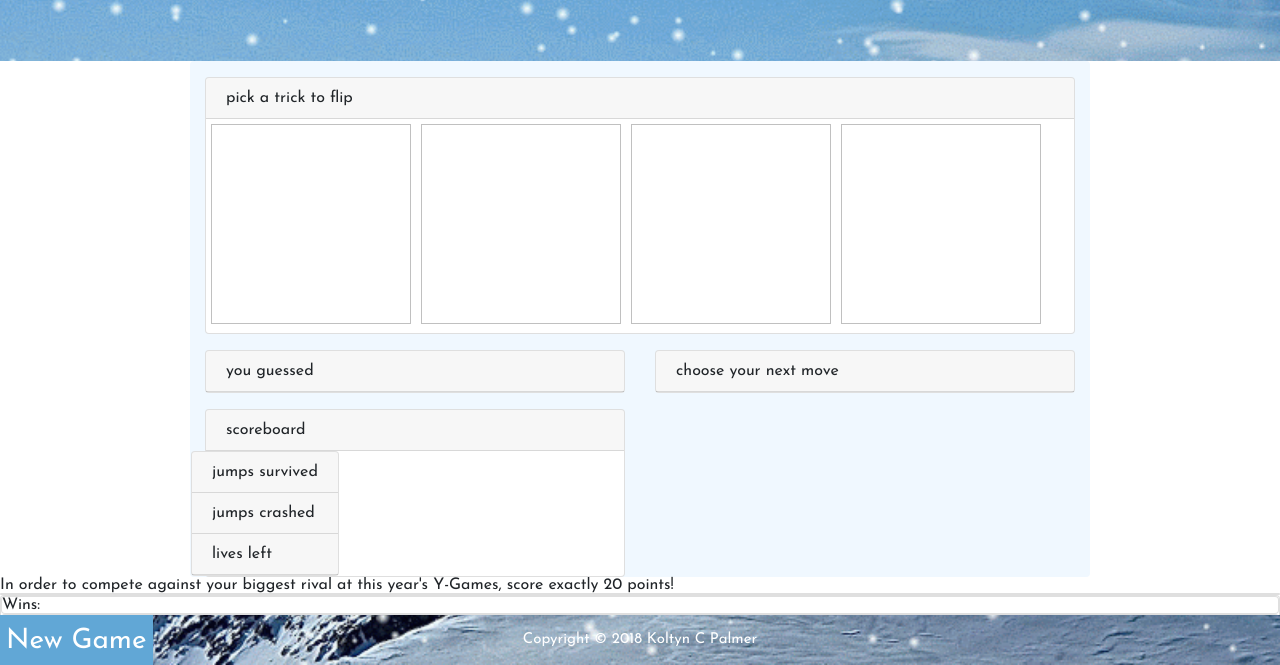
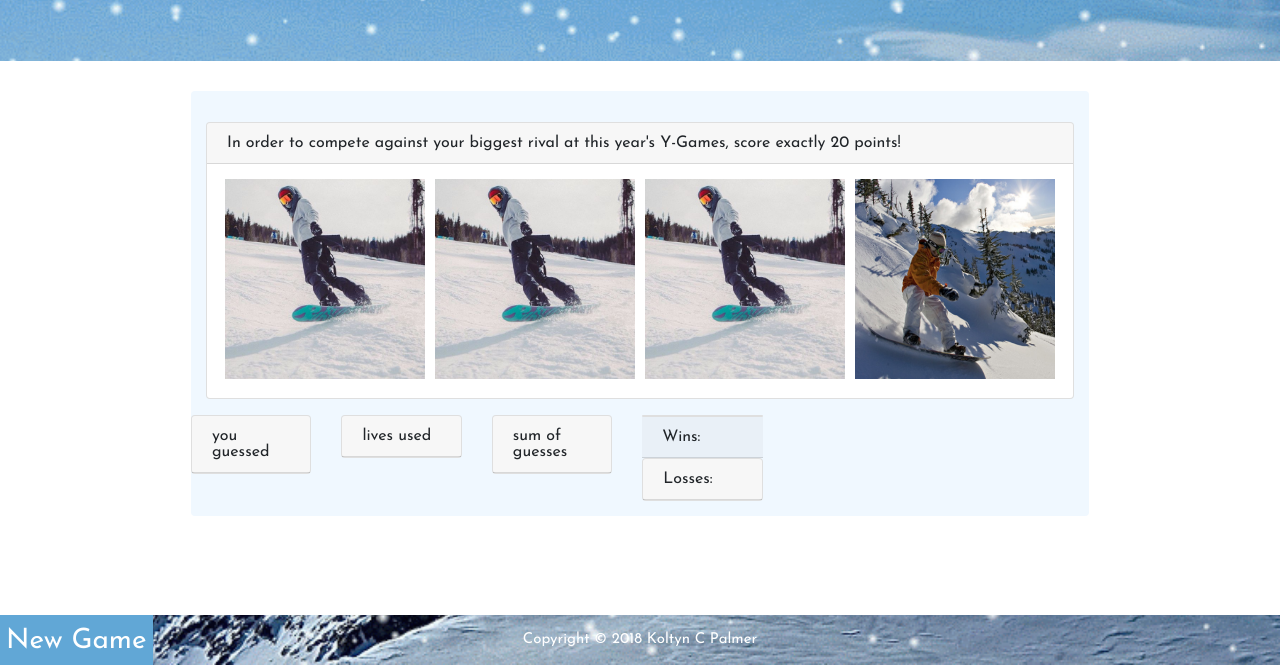
Before and after one commit to owlRogue/week-4-game, a plain HTML site: page index.html in a window 1280 px wide. Shown: the part 135-800 px from the top of the page. Drawn offline with nearby package versions, Linux system fonts and the light colour scheme.

Commit message:
counters under maint

```diff
--- a/assets/css/style.css
+++ b/assets/css/style.css
@@ -3,12 +3,14 @@
   height: 200px;
   margin: 5px;
   overflow: hidden;
-
 }
 
 #tricks {
     display: inline;
-
+    margin-top: 10px;
+    margin-bottom: 10px;
+    margin-left: auto;
+    margin-right: auto;
   }
 
 .container {
@@ -16,7 +18,9 @@
   border-color: slategray;
   border-radius: 4px;
   background-color: aliceblue;
-  max-width: 900px;
+  max-width: 898px;
+  margin-top: 30px;
+  padding: 15px;
 }
 
 .coverAll {
--- a/assets/javascript/game.js
+++ b/assets/javascript/game.js
@@ -4,20 +4,25 @@ var targetNumber = Math.floor(Math.random() * 101) + 20;
 var trickCount = 0;
 var wins = 0;
 var losses = 0;
-var pointCounter = 1;
-var src = "src"
+var pointCounter = 0;
+var src = "src";
 var imgFiles = [
-  ("/Users/koltynpalmer/dev/class_dev/homework/week-4-game/assets/images/bowl.png"),
-  ("/Users/koltynpalmer/dev/class_dev/homework/week-4-game/assets/images/grab.png"),
-  ("assets/images/ollie.png"),
-  ("assets/images/butters.png"),
-  ("assets/images/rail.png"),
-  ("assets/images/handsflip.png"),
-  ("assets/images/resort.jpg"),
-  ("assets/images/cliffdrop.png")
+  "assets/images/bowl.png",
+  "assets/images/grab.png",
+  "assets/images/ollie.png",
+  "assets/images/butters.png",
+  "assets/images/rail.png",
+  "assets/images/handsflip.png",
+  "assets/images/resort.jpg",
+  "assets/images/cliffdrop.png"
 ];
 
-$("#number-to-guess").text(
+var endImgs = [
+    "<img src='assets/images/youwin.gif'>",
+    "<img src='assets/images/youlose.gif'>"
+];
+
+$("#score-to-beat").text(
   "In order to compete against your biggest rival at this year's Y-Games, score exactly " +
     targetNumber +
     " points!"
@@ -28,13 +33,13 @@ var tricks = $("#tricks");
 for (var i = 0; i < 4; i++) {
   var randomImage = imgFiles[Math.floor(Math.random() * imgFiles.length)];
 
-  randomImage = imageTrick;
+  imageTrick = randomImage;
 
   //var imgURL = randomImage;
   // Next we create a for loop to create a trick image for every numberOption.
   var imageTrick = $("<img>"); // For each iteration, we will create an imageTrick
   imageTrick.addClass("trick-image"); // First each trick will be given the class ".trick-image". This will allow the CSS to take effect.
-  imageTrick.attr('"' + src + '"' + '=' + '"' + randomImage + '"'); // Lastly, each trick image (with all it classes and attributes) will get added to the page.
+  imageTrick.attr("src", randomImage); // Lastly, each trick image (with all it classes and attributes) will get added to the page.
   imageTrick.attr("data-trickvalue", numberOptions); // Each imageTrick will be given a data attribute called data-trickvalue. This data attribute will be set equal to the array value.
   // This time, our click event applies to every single trick on the page. Not just one.
   // Each imageTrick will be given an src link to a random trick image
@@ -44,34 +49,46 @@ for (var i = 0; i < 4; i++) {
 // This time, our click event applies to every single crystal on the page. Not just one.
 tricks.on("click", ".trick-image", function() {
   // Determining the trick's value requires us to extract the value from the data attribute. Using the $(this) keyword specifies that we should be extracting the trick value of the clicked trick. Using the .attr("data-trickvalue") allows us to grab the value out of the "data-trickvalue" attribute.
+  for (var i = 0; i < 4; i++) {
+    var trickValue = $(this).attr("data-trickvalue");
+        }
 
-  var trickValue = $(this).attr("data-trickvalue");
-  trickValue = parseInt(trickValue); //Since attributes on HTML elements are strings, we must convert it to an  integer before adding to the pointCounter
+      trickValue = parseInt(trickValue); //Since attributes on HTML elements are strings, we must convert it to an  integer before adding to the pointCounter
 
-  $("guess").text("trickValue: " + trickValue);
+        $("#guess").text("trickValue: " + trickValue);
+        $("#trick-tries").text(trickCount);
+        trickCount++;
 
-  $("#guess").text(trickCount);
+        $("#guessSum").text("New score: " + pointCounter);
+            console.log("after " + pointCounter);
 
-  //console.log("b4 " + pointCounter);
-
-  console.log(trickValue);
-
-  pointCounter = trickValue + pointCounter; // Every click, from every trick adds to the global pointCounter. We then add the trickValue to the user's "pointCounter" which is a global variable.
-  console.log("after " + pointCounter);
-
-  $("#guess").text("New score: " + pointCounter); // All of the same game win-lose logic applies. So the rest remains unchanged.
+            pointCounter = trickValue + pointCounter;
+                console.log(trickValue);
 
   if (pointCounter === targetNumber) {
     alert("You win!");
     wins++; //  Increment wins by one.
     $("#win-lose").html("<h2>Winner!</h2>"); //  Find the div with an id of win-lose. Update it with an h2 of "Winner!"
     $("#wins").html("<h3>" + wins + "</h3>"); //  Find the div with an id of wins. Update it with the value of the wins variable.
-    $(".coverAll").html("<img src='assets/images/backcountry.gif'>"); //  Find the div with an id of winImage. Update it with an h2 of "Winner!"
+    $(".coverAll").show(endImgs[0]); //  Find the div with an id of winImage. Update it with an h2 of "Winner!"
+    reset();
   } else if (pointCounter >= targetNumber) {
     alert("You lose!!");
     losses++; //  Increment losses by one.
-    $("#win-lose").html("<h2>Wipe Out!</h2>"); //  Find the div with an id of win-lose. Update it with an h2 of "Wipe Out!"
+// $("#win-lose").html("<h2>Wipe Out!</h2>"); //  Find the div with an id of win-lose. Update it with an h2 of "Wipe Out!"
     $("#losses").html("<h3>" + losses + "</h3>"); //  Find the div with an id of losses. Update it with the value of the losses variable.
     $(".coverAll").show("<img src='assets/images/youlose.gif'>"); //  Find the div with an id of loseImage. Update it with an h2 of "Winner!"
+    reset();
   }
 });
+
+
+
+function reset() {
+  var numberOptions = Math.floor(Math.random() * 12) + 1;
+  var targetNumber = Math.floor(Math.random() * 101) + 20;
+  var trickCount = 0;
+  var wins = 0;
+  var losses = 0;
+  var pointCounter = 0;
+}
--- a/index.html
+++ b/index.html
@@ -23,7 +23,7 @@
 
     <h1></h1>
 
-    </h1>
+    <div class="coverAll"></div>
 
     <div class="container">
 
@@ -31,15 +31,20 @@
             <div class="col-lg-12">
                 <br>
                 <div class="card">
-                            <p class="card-header">pick a trick to flip</p>
+                    <div class="card-header" id="score-to-beat"></div>
                     <div id="tricks"></div>
                 </div>
             </div>
-            </div> <!-- end ROW -->
+        </div>
+        <!-- end ROW -->
 
         <div class="row">
 
-                <div class="col-lg-6">
+
+
+            <div class="row">
+
+                <div class="col-md-3">
                     <br>
                     <div class="card">
                         <p class="card-header">you guessed</p>
@@ -47,52 +52,39 @@
                     </div>
                 </div>
 
-
-                <div class="col-lg-6">
+                <div class="col-md-3">
                     <br>
                     <div class="card">
-                        <p class="card-header">choose your next move</p>
-
+                        <p class="card-header">lives used</p>
+                        <div id="trick-tries"></div>
                     </div>
                 </div>
 
-                <div class="col-lg-6">
+                <div class="col-md-3">
                     <br>
                     <div class="card">
-                            <p class="card-header">scoreboard</p>
+                        <p class="card-header">sum of guesses</p>
+                        <div id="guessSum"></div>
+                    </div>
+                </div>
 
-                            <div class="row">
-                                <div id="scoreboard" class="card">
-                                <span class="card-header">jumps survived</span>
-                                <span class="card-header">jumps crashed</span>
-                                <span class="card-header">lives left</span>
+                <div class="col-md-3">
+                    <br>
+                    <div class="card" id="win-lose"></div>
+                    <p class="card-header">Wins: </p>
+                    <div id="wins"></div>
+                    <div class="card">
+                        <p class="card-header">Losses: </p>
+                        <div id="losses"></div>
+                    </div>
                 </div>
             </div>
         </div>
     </div>
 
-            </div>
-        </div>
 
-<!-- ////////////////////////////////////////// -->
 
-    <div class="coverAll"></div>
 
-    <div class="div" id="number-to-guess"></div>
-
-    <div class="card" id="win-lose"></div>
-
-    <div class="card" id="win-loss-tracker">
-
-        <div class="card">
-            <h3>Wins: </h3>
-            <span id="wins"></span>
-        </div>
-
-        <div class="card">
-            <h3>Losses: </h3>
-            <span id="losses"></span>
-        </div>
 
     <!--  FOOTER  -->
     <footer class="footer" text-align="center">
```
Lines whose indentation alone changed are shown as unchanged.
